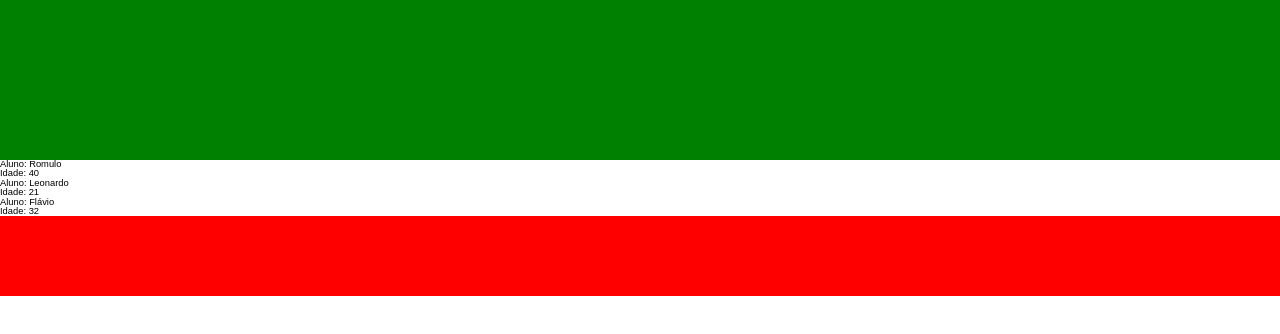
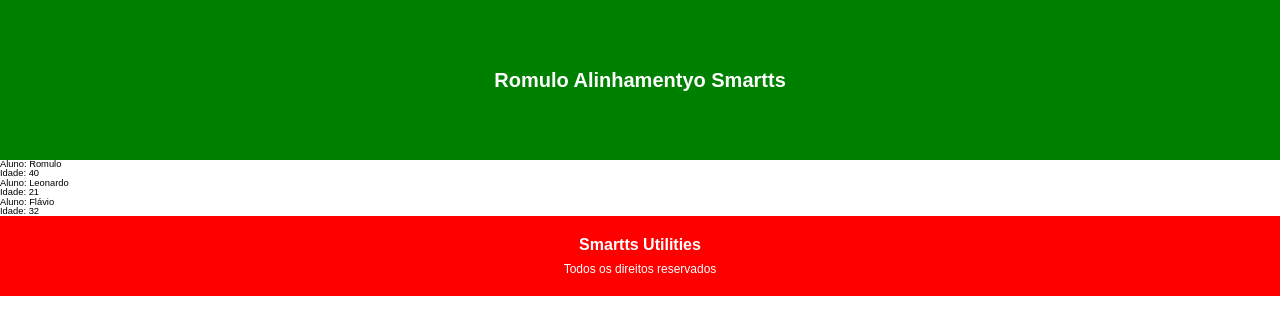
Before and after one commit to romulorosafullstack/2025-react-sujeito-programador, a React (Vite) app: page / in a window 1280 px wide. Shown: the top 334 px of the page. Built offline with nearby package versions, Linux system fonts and the light colour scheme.

Commit message:
app. tsx organizacao

```diff
--- a/src/App.tsx
+++ b/src/App.tsx
@@ -14,11 +14,25 @@
 export default function App() {
   return (
     <>
-      <Header />
-      <Aluno nome="Romulo" idade={40} />
-      <Aluno nome="Leonardo" idade={21} />
-      <Aluno nome="Flávio" idade={32} />
-      <Footer />
+      <Header
+        title="Romulo Alinhamentyo Smartts"
+      />
+      <Aluno
+        nome="Romulo"
+        idade={40}
+      />
+      <Aluno
+        nome="Leonardo"
+        idade={21}
+      />
+      <Aluno
+        nome="Flávio"
+        idade={32}
+      />
+      <Footer
+        brand="Smartts Utilities"
+        copyright="Todos os direitos reservados"
+      />
     </>
   )
 }
```
